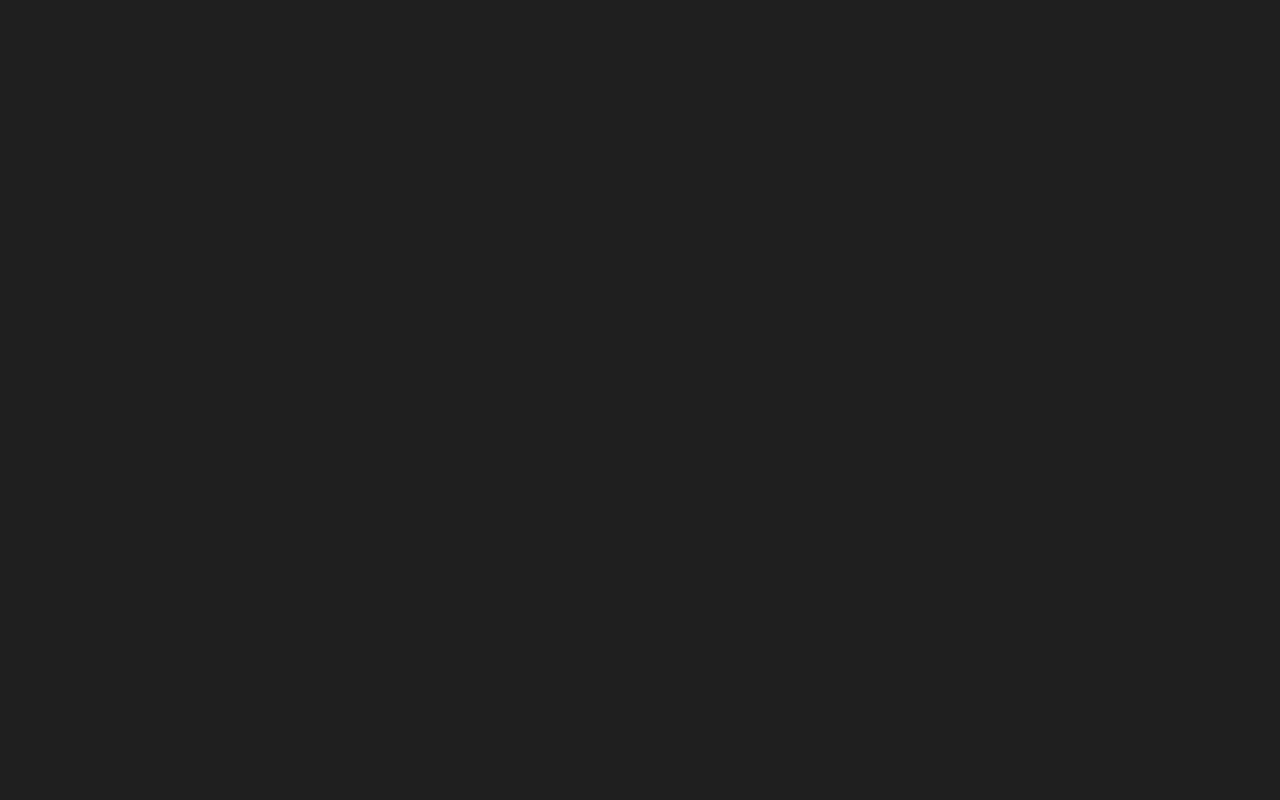
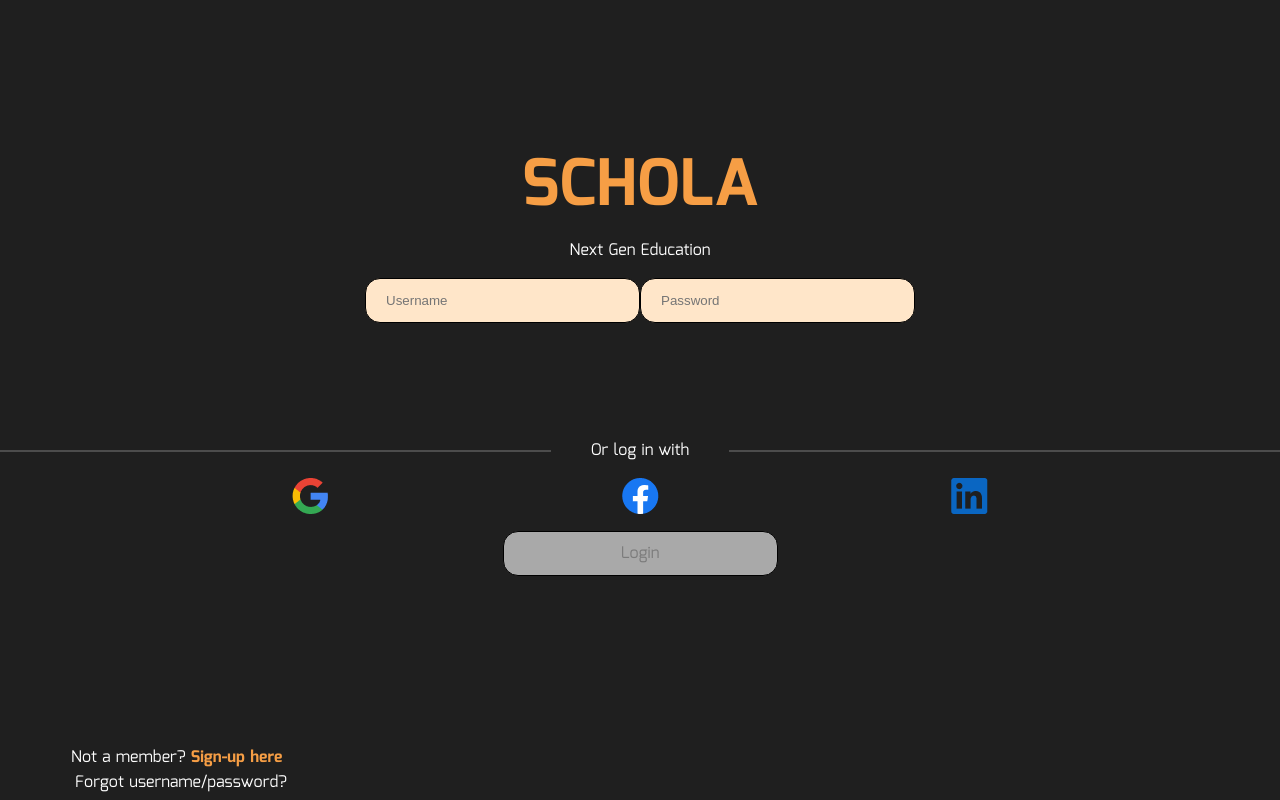
Before and after one commit to barboa91/DSH-Frontend, a React (Create React App) app: page / in a window 1280 px wide. Before the commit this address had no page. Built offline with nearby package versions, Linux system fonts and the light colour scheme.

Commit message:
gave homepage

```diff
--- a/src/App.js
+++ b/src/App.js
@@ -98,7 +98,7 @@
 
       <Router>
         <Routes>
-          <Route exact path="/main" element={<Login/>}></Route>
+          <Route exact path="/" element={<Login/>}></Route>
           <Route exact path="/register" element={<Register setCurrentUserState={setCurrentUser}/>}></Route>
           <Route exact path="/editskills" element={<EditSkills currentUser={currentUser}/>}></Route>
           <Route exact path='/backgroundinfo' element={<BackgroundInfo/>}></Route>
```
Also changed, not shown: public/scholafav.png (added).
